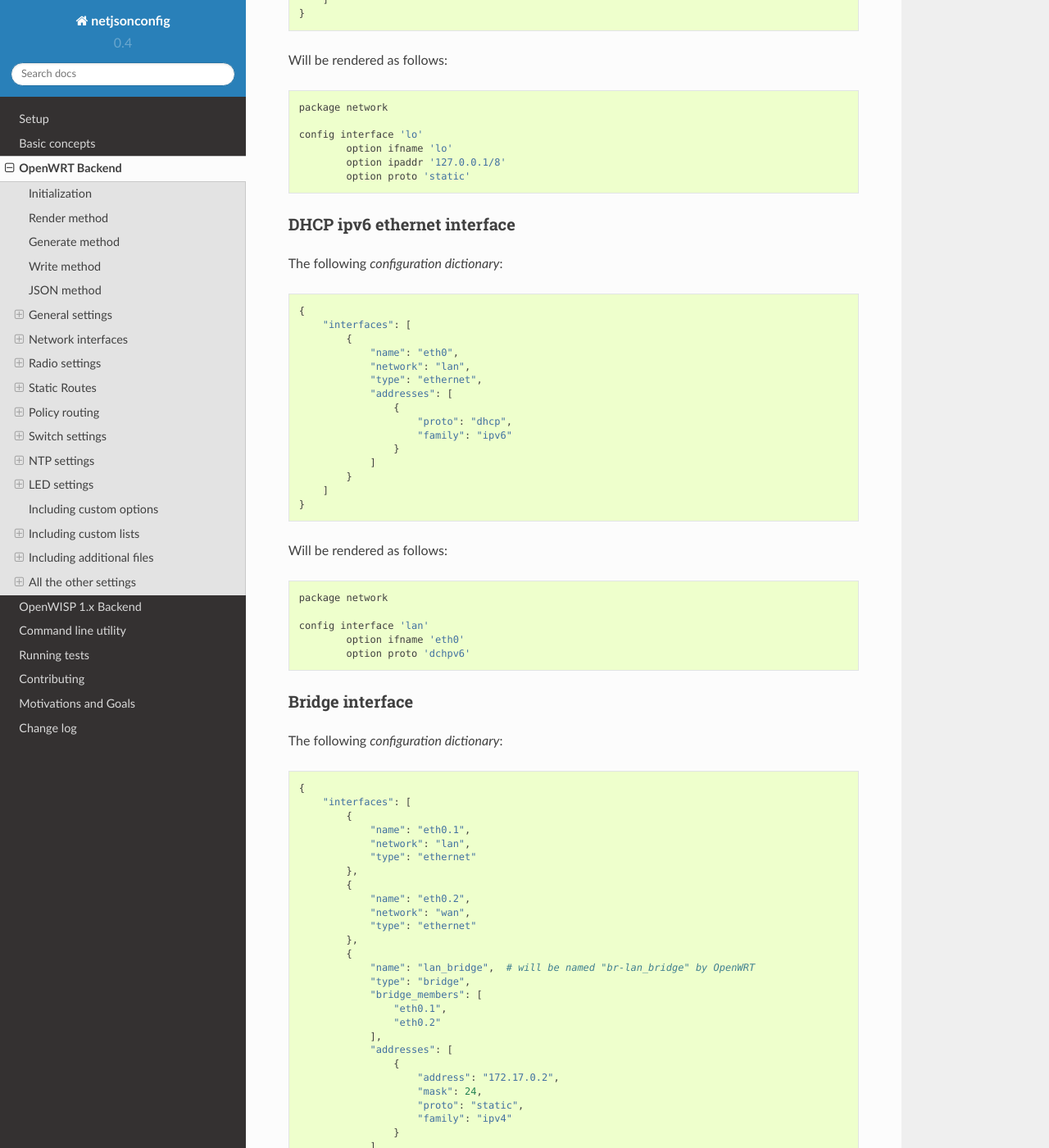
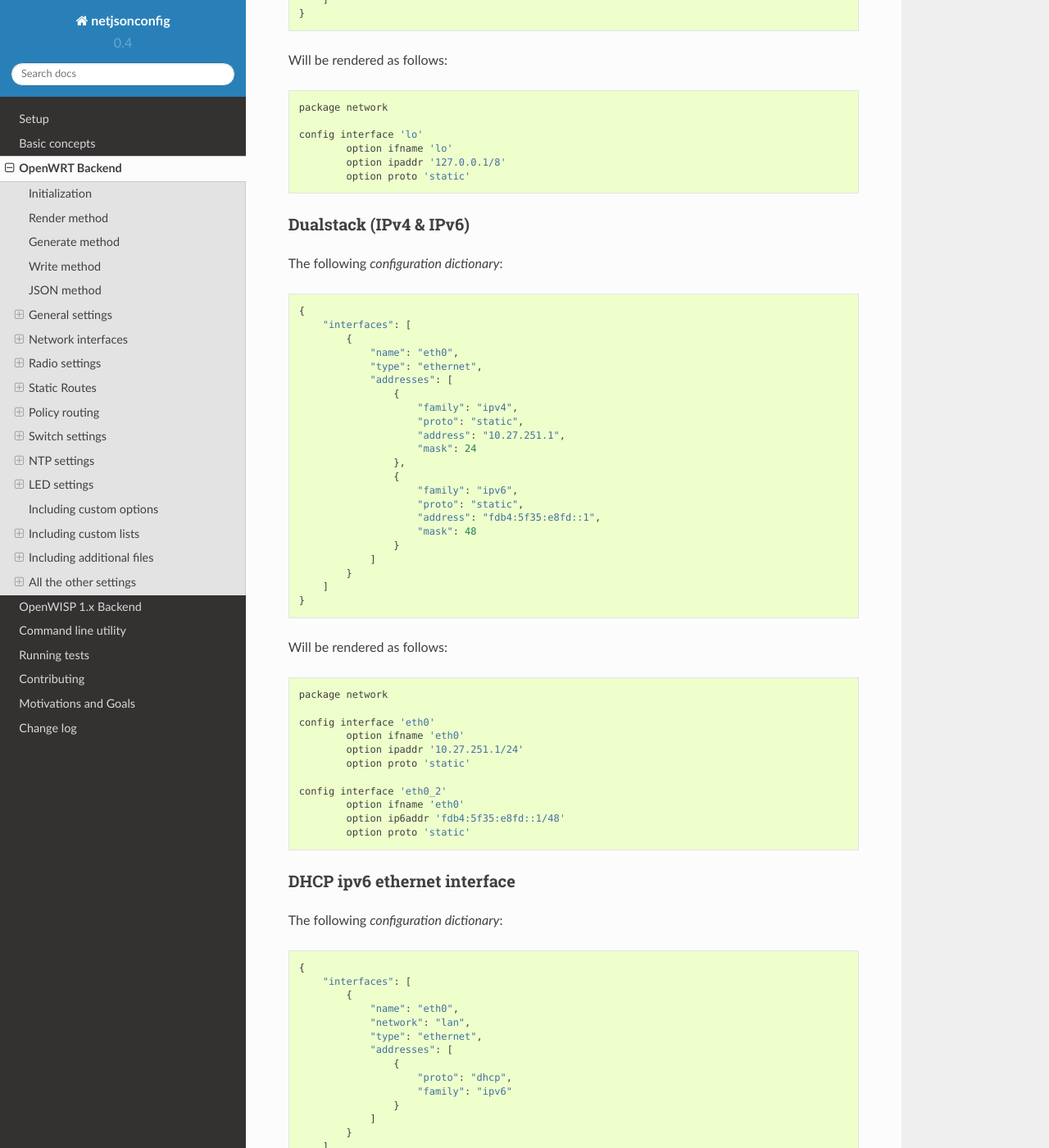
Before and after one commit to openwisp/netjsonconfig, a Sphinx documentation site: the page built from docs/source/backends/openwrt.rst, in a window 1280 px wide and 1400 px high, scrolled down 5976 px. Shown: the whole window at 82% size. Built offline with Sphinx 7.4.7 and the Read the Docs theme 2.0.0, drawn with Linux system fonts in a browser that asks for light colours.

Commit message:
[docs] Added "Dualstack (IPv4 & IPv6)" example for OpenWRT

```diff
--- a/docs/source/backends/openwrt.rst
+++ b/docs/source/backends/openwrt.rst
@@ -302,6 +302,50 @@ Will be rendered as follows::
             option ipaddr '127.0.0.1/8'
             option proto 'static'
 
+Dualstack (IPv4 & IPv6)
+~~~~~~~~~~~~~~~~~~~~~~~
+
+The following *configuration dictionary*:
+
+.. code-block:: python
+
+    {
+        "interfaces": [
+            {
+                "name": "eth0",
+                "type": "ethernet",
+                "addresses": [
+                    {
+                        "family": "ipv4",
+                        "proto": "static",
+                        "address": "10.27.251.1",
+                        "mask": 24
+                    },
+                    {
+                        "family": "ipv6",
+                        "proto": "static",
+                        "address": "fdb4:5f35:e8fd::1",
+                        "mask": 48
+                    }
+                ]
+            }
+        ]
+    }
+
+Will be rendered as follows::
+
+    package network
+
+    config interface 'eth0'
+            option ifname 'eth0'
+            option ipaddr '10.27.251.1/24'
+            option proto 'static'
+
+    config interface 'eth0_2'
+            option ifname 'eth0'
+            option ip6addr 'fdb4:5f35:e8fd::1/48'
+            option proto 'static'
+
 DHCP ipv6 ethernet interface
 ~~~~~~~~~~~~~~~~~~~~~~~~~~~~
 
```
